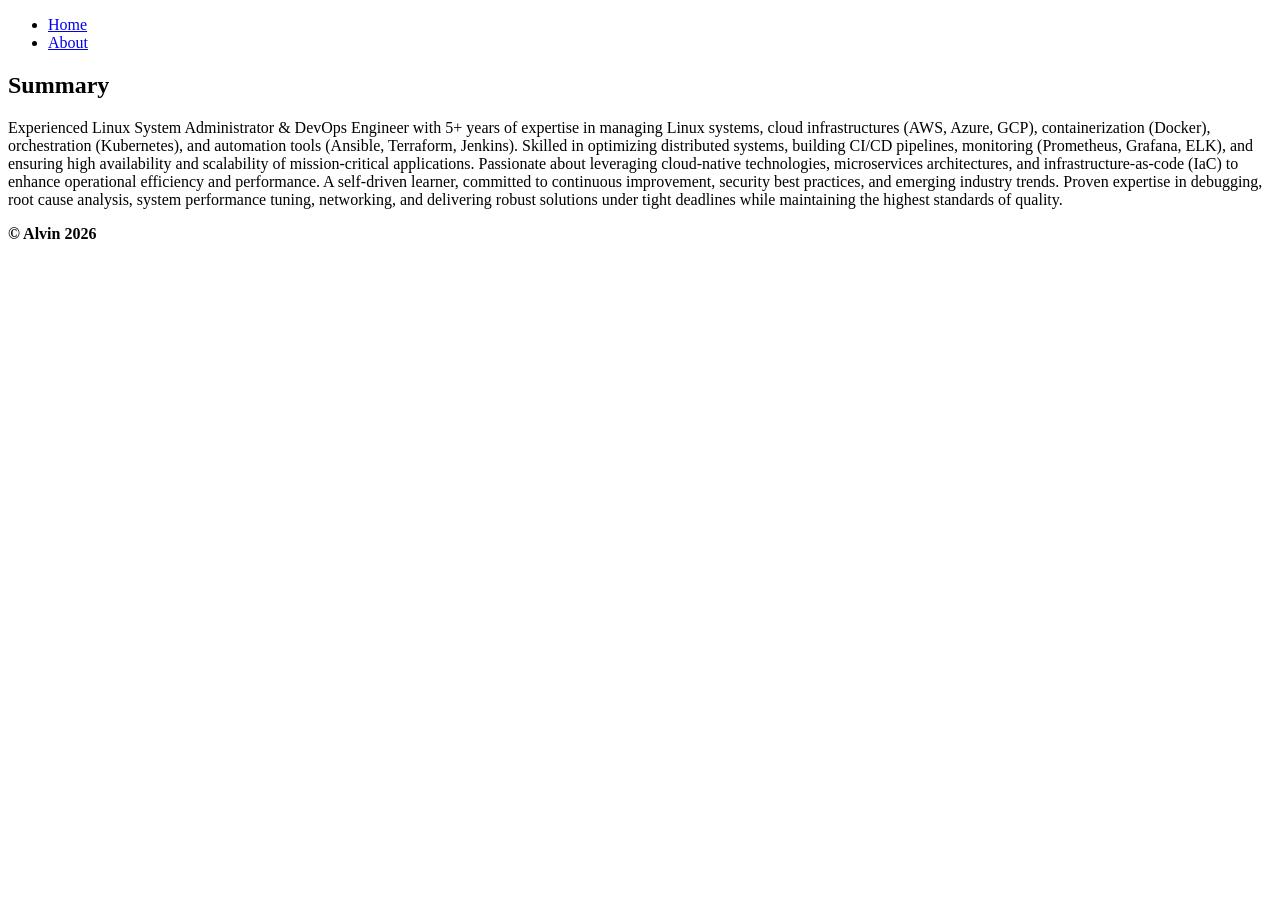
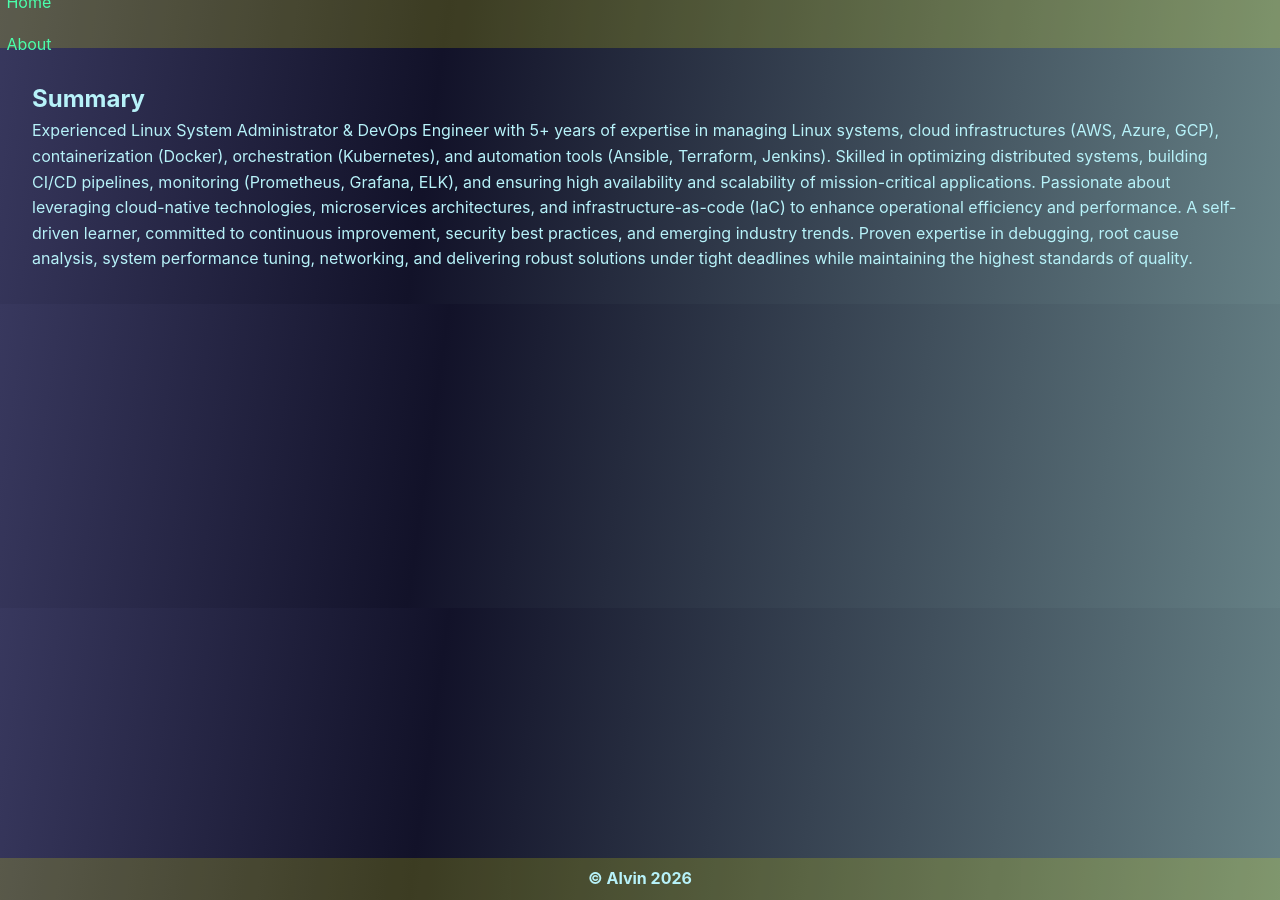
Before and after one commit to kunnoh/kunnoh.github.io, a Jekyll site: the page built from index.html, in a window 1280 px wide. Built offline with Jekyll 4.4.1, drawn with Linux system fonts in a browser that asks for light colours.

Commit message:
style.css link

```diff
--- a/_layouts/default.html
+++ b/_layouts/default.html
@@ -3,13 +3,11 @@
   <head>
     <meta charset="utf-8">
     <title>{{ page.title }}</title>
-    <link rel="stylesheet" href="{{ '/assets/css/main.css' | relative_url }}">
+    <link rel="stylesheet" href="/assets/css/style.css">
   </head>
   <body>
     {% include header.html %}
-    <main>
       {{ content }}
-    </main>
     {% include footer.html %}
   </body>
 </html>
```
